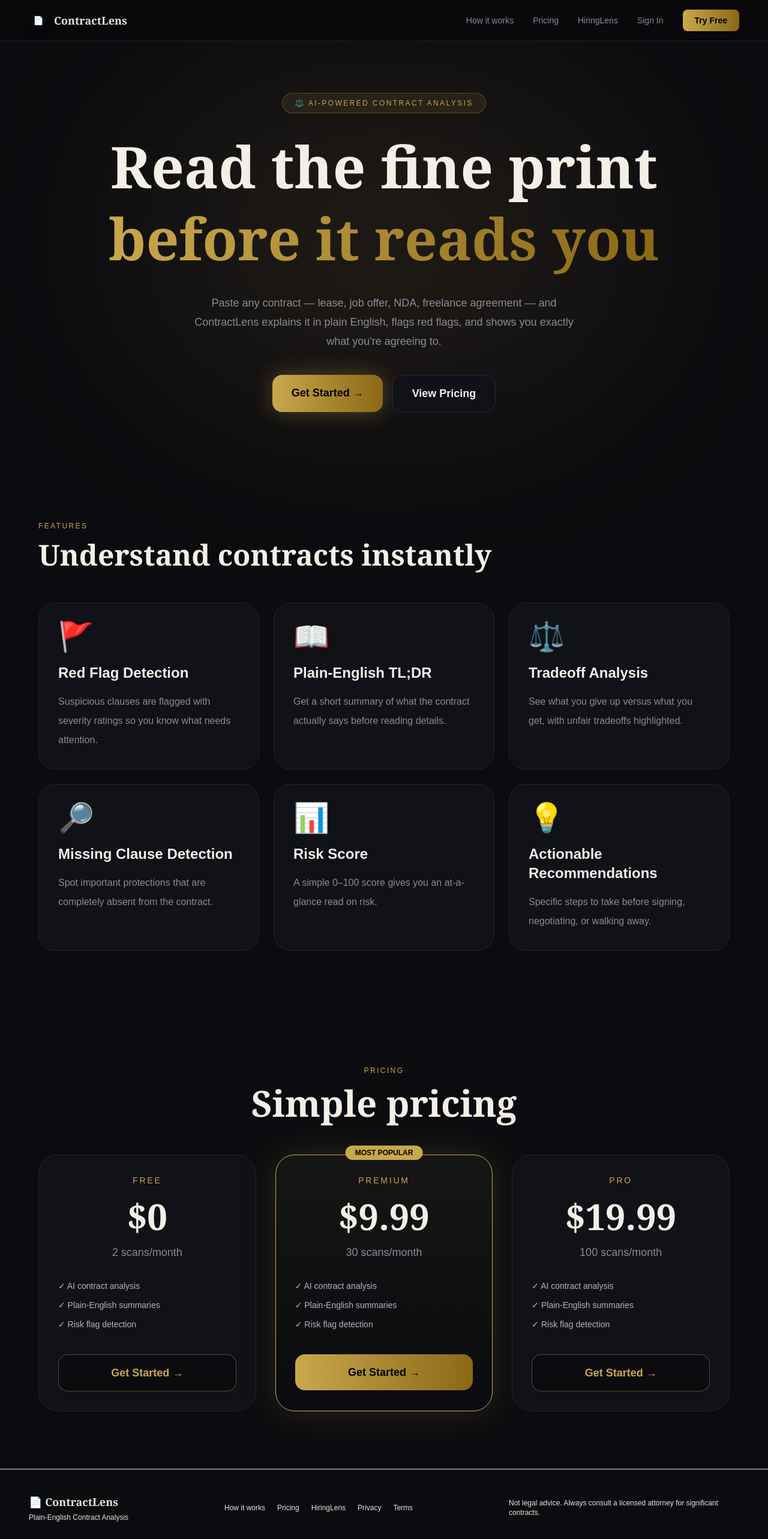
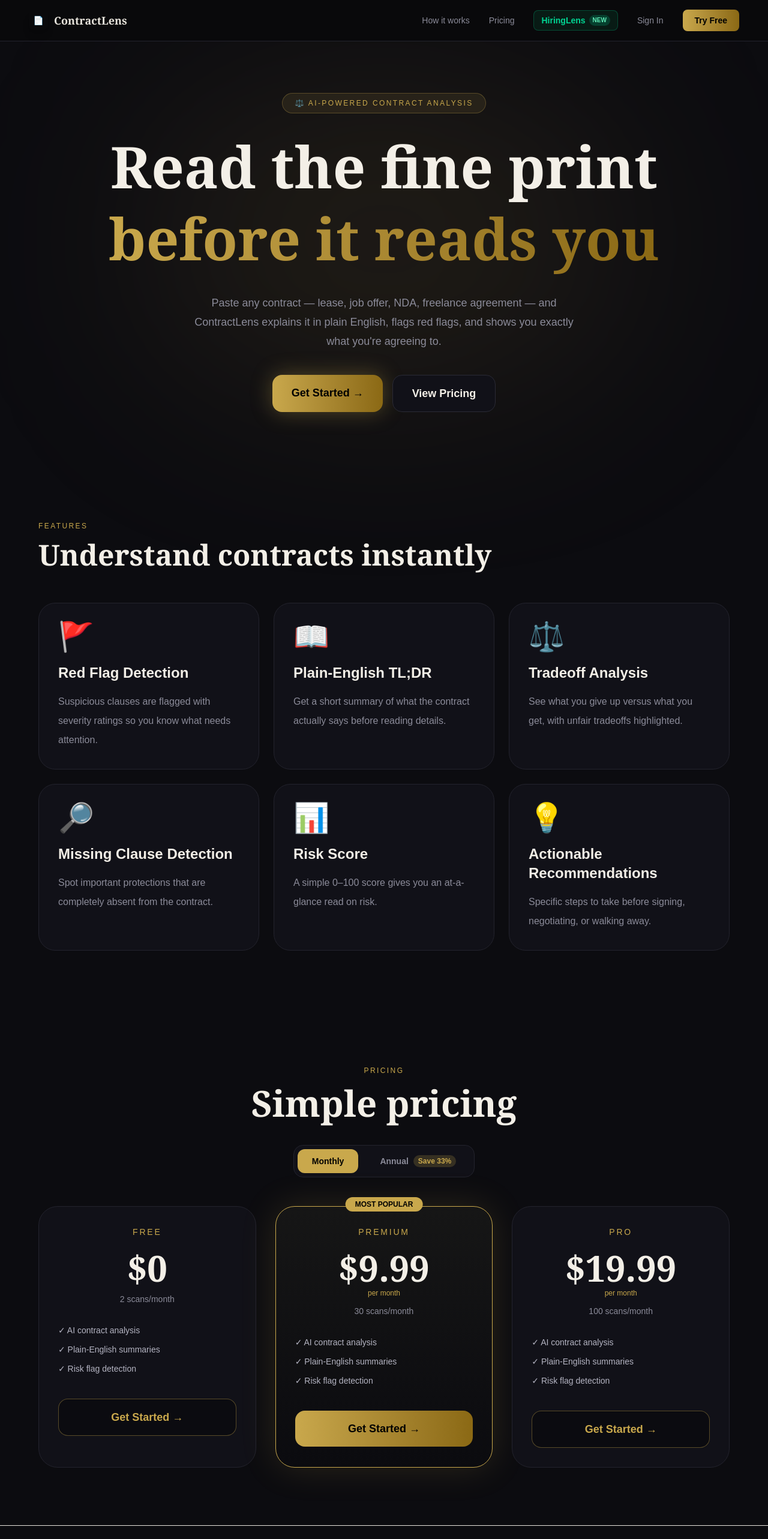
Before and after one commit to Laorde/ContractLens, a Next.js app: page / in a window 1280 px wide. Shown: the top 2566 px of the page at 60% size. Built offline with nearby package versions, Linux system fonts and the light colour scheme; no server answers; a web font is replaced by a local one.

Commit message:
HiringLens pill and billing fix

```diff
--- a/app/account/page.tsx
+++ b/app/account/page.tsx
@@ -9,8 +9,10 @@
   const router = useRouter()
 
   const [user, setUser] = useState<any>(null)
+  const [session, setSession] = useState<any>(null)
   const [scans, setScans] = useState<any[]>([])
   const [selectedScan, setSelectedScan] = useState<any>(null)
+  const [billingLoading, setBillingLoading] = useState(false)
 
   useEffect(() => {
     async function load() {
@@ -21,6 +23,7 @@
         return
       }
 
+      setSession(session)
       setUser(session.user)
 
       const { data } = await supabase
@@ -84,10 +87,33 @@
               </button>
 
               <button
-                onClick={() => router.push('/api/billing-portal')}
-                className="rounded-xl border border-[#c9a84c]/40 bg-[#0b0b10] px-5 py-3 font-semibold text-[#c9a84c] hover:bg-[#c9a84c] hover:text-black"
+                disabled={billingLoading}
+                onClick={async () => {
+                  if (!session) return
+                  setBillingLoading(true)
+                  try {
+                    const res = await fetch('/api/billing-portal', {
+                      method: 'POST',
+                      headers: {
+                        'Content-Type': 'application/json',
+                        Authorization: `Bearer ${session.access_token}`,
+                      },
+                    })
+                    const data = await res.json()
+                    if (data.url) {
+                      window.location.href = data.url
+                    } else {
+                      alert(data.error || 'Could not open billing portal.')
+                    }
+                  } catch {
+                    alert('Network error. Please try again.')
+                  } finally {
+                    setBillingLoading(false)
+                  }
+                }}
+                className="rounded-xl border border-[#c9a84c]/40 bg-[#0b0b10] px-5 py-3 font-semibold text-[#c9a84c] hover:bg-[#c9a84c] hover:text-black disabled:opacity-50"
               >
-                Manage Billing
+                {billingLoading ? 'Opening...' : 'Manage Billing'}
               </button>
 
               <button
--- a/app/page.tsx
+++ b/app/page.tsx
@@ -1,6 +1,7 @@
 'use client'
 
 import Link from 'next/link'
+import { useState } from 'react'
 import { Navbar } from '@/components/Navbar'
 import { Footer } from '@/components/Footer'
 import { supabase } from '@/lib/supabaseClient'
@@ -15,6 +16,8 @@
 ]
 
 export default function HomePage() {
+  const [billing, setBilling] = useState<'monthly' | 'annual'>('monthly')
+
   async function startCheckout(plan: string) {
     if (plan === 'free') {
       window.location.href = '/auth?mode=signup'
@@ -120,24 +123,51 @@
 
         <section id="pricing" className="px-6 py-24">
           <div className="mx-auto max-w-6xl">
-            <div className="mb-14 text-center">
-              <div className="text-xs uppercase tracking-[0.2em] text-[#c9a84c]">
-                Pricing
+            <div className="mb-10 text-center">
+              <div className="text-xs uppercase tracking-[0.2em] text-[#c9a84c]">Pricing</div>
+              <h2 className="mt-4 font-serif text-6xl font-black text-[#f3efe7]">Simple pricing</h2>
+            </div>
+
+            {/* Billing toggle */}
+            <div className="mb-12 flex justify-center">
+              <div className="flex items-center gap-3 rounded-2xl border border-[#23232d] bg-[#111118] p-1.5">
+                <button
+                  onClick={() => setBilling('monthly')}
+                  className={`rounded-xl px-6 py-2.5 text-sm font-semibold transition-all ${billing === 'monthly' ? 'bg-[#c9a84c] text-black' : 'text-[#8b8b99] hover:text-[#f3efe7]'}`}
+                >
+                  Monthly
+                </button>
+                <button
+                  onClick={() => setBilling('annual')}
+                  className={`flex items-center gap-2 rounded-xl px-6 py-2.5 text-sm font-semibold transition-all ${billing === 'annual' ? 'bg-[#c9a84c] text-black' : 'text-[#8b8b99] hover:text-[#f3efe7]'}`}
+                >
+                  Annual
+                  <span className={`rounded-full px-2 py-0.5 text-xs font-bold ${billing === 'annual' ? 'bg-black/20 text-black' : 'bg-[#c9a84c]/20 text-[#c9a84c]'}`}>
+                    Save 33%
+                  </span>
+                </button>
               </div>
-
-              <h2 className="mt-4 font-serif text-6xl font-black text-[#f3efe7]">
-                Simple pricing
-              </h2>
             </div>
 
             <div className="grid gap-8 md:grid-cols-3">
               {[
-                ['Free', '$0', '2 scans/month', 'free'],
-                ['Premium', '$9.99', '30 scans/month', 'premium'],
-                ['Pro', '$19.99', '100 scans/month', 'pro']
-              ].map(([tier, price, desc, plan], i) => {
-                const featured = i === 1
-
+                {
+                  tier: 'Free', featured: false, plan: 'free',
+                  monthly: { price: '$0', sub: '2 scans/month' },
+                  annual:  { price: '$0', sub: '2 scans/month' },
+                },
+                {
+                  tier: 'Premium', featured: true, plan: billing === 'monthly' ? 'premium_monthly' : 'premium_annual',
+                  monthly: { price: '$9.99', sub: '30 scans/month' },
+                  annual:  { price: '$79.99', sub: '30 scans/month · $6.67/mo' },
+                },
+                {
+                  tier: 'Pro', featured: false, plan: billing === 'monthly' ? 'pro_monthly' : 'pro_annual',
+                  monthly: { price: '$19.99', sub: '100 scans/month' },
+                  annual:  { price: '$159.99', sub: '100 scans/month · $13.33/mo' },
+                },
+              ].map(({ tier, featured, plan, monthly, annual }) => {
+                const info = billing === 'annual' ? annual : monthly
                 return (
                   <div
                     key={tier}
@@ -153,17 +183,17 @@
                       </div>
                     )}
 
-                    <div className="text-center text-sm uppercase tracking-[0.2em] text-[#c9a84c]">
-                      {tier}
+                    <div className="text-center text-sm uppercase tracking-[0.2em] text-[#c9a84c]">{tier}</div>
+
+                    <div className="mt-5 text-center font-serif text-6xl font-black text-[#f3efe7]">
+                      {info.price}
                     </div>
 
-                    <div className="mt-5 text-center font-serif text-6xl font-black text-[#f3efe7]">
-                      {price}
+                    <div className="mt-1 text-center text-xs text-[#c9a84c]">
+                      {billing === 'annual' && tier !== 'Free' ? 'per year' : tier !== 'Free' ? 'per month' : ''}
                     </div>
 
-                    <div className="mt-4 text-center text-lg text-[#8b8b99]">
-                      {desc}
-                    </div>
+                    <div className="mt-3 text-center text-sm text-[#8b8b99]">{info.sub}</div>
 
                     <div className="mt-8 space-y-3 text-sm text-[#b4b4c2]">
                       <div>✓ AI contract analysis</div>
--- a/components/Navbar.tsx
+++ b/components/Navbar.tsx
@@ -38,8 +38,12 @@
               Pricing
             </Link>
 
-            <Link className="text-sm text-[#8b8b99] hover:text-[#f3efe7]" href="/hiringlens">
+            <Link
+              className="flex items-center gap-1.5 rounded-lg border border-emerald-500/30 bg-emerald-500/10 px-3 py-1.5 text-sm font-semibold text-emerald-400 transition-all hover:border-emerald-400/60 hover:bg-emerald-500/20"
+              href="/hiringlens"
+            >
               HiringLens
+              <span className="rounded-full bg-emerald-400/20 px-1.5 py-0.5 text-[10px] font-bold text-emerald-300">NEW</span>
             </Link>
           </>
         )}
```
